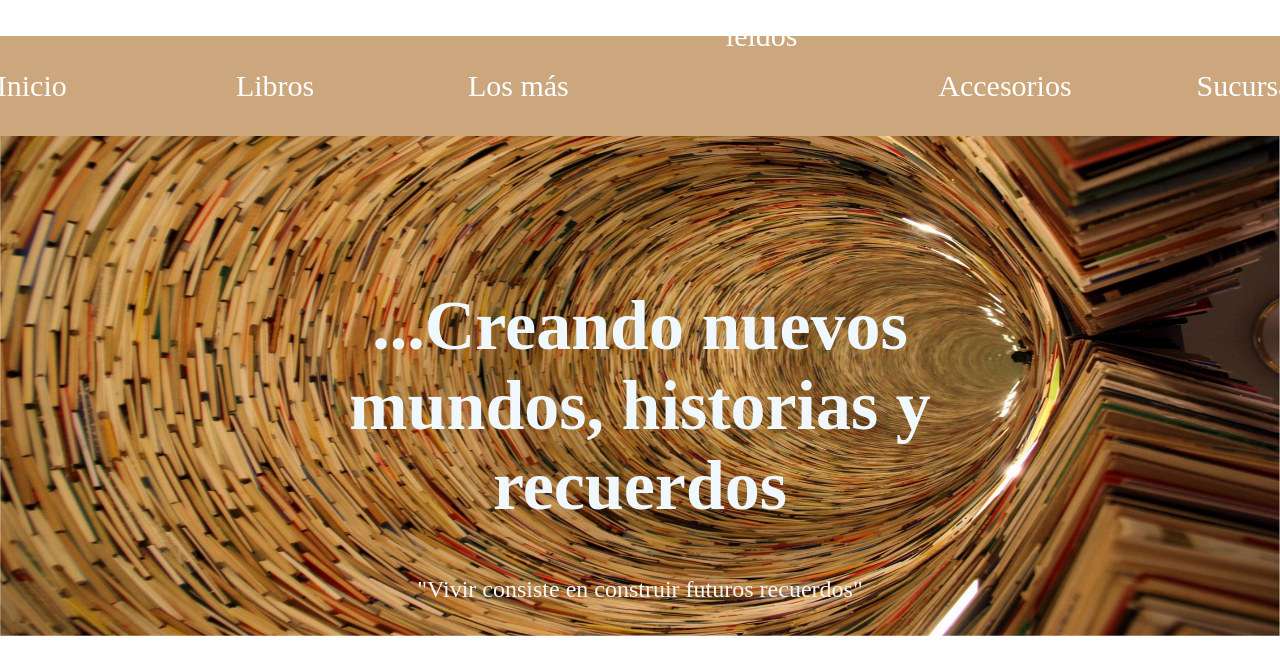
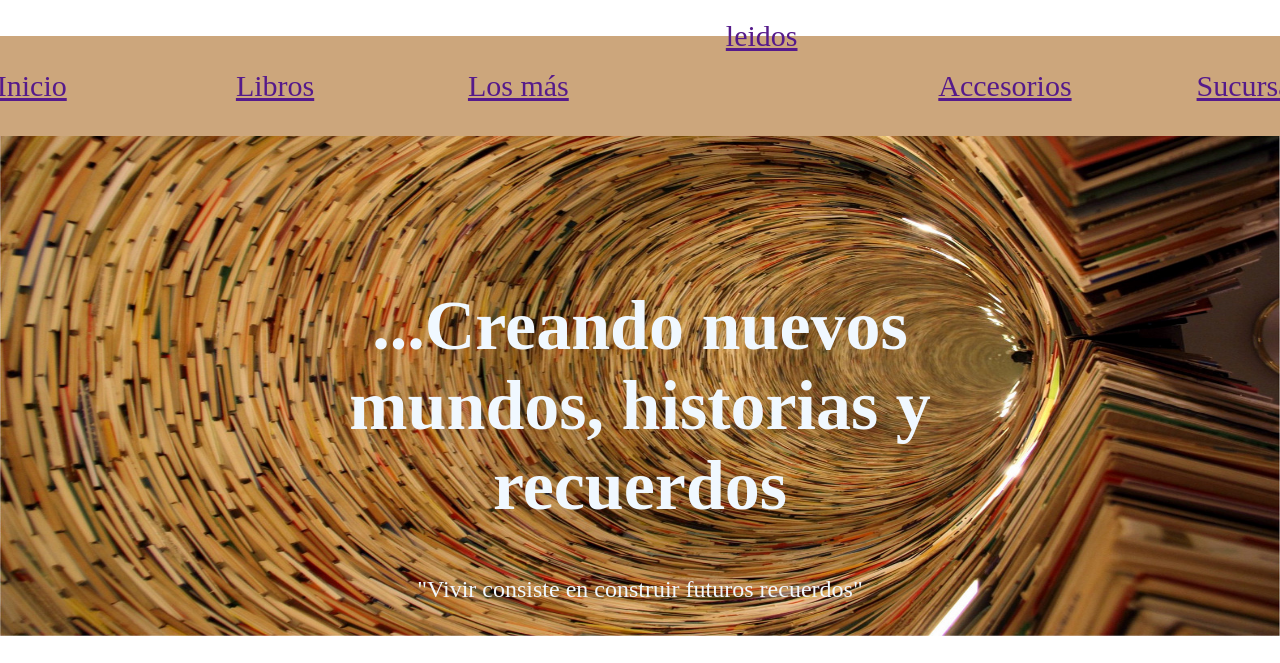
Before and after one commit to AlbertoRM1117/Proyecto-_final_desarrollo_web_pilares-, a plain HTML site: page Proyectofinal/index.html in a window 1280 px wide. Shown: the part 114-777 px from the top of the page. Drawn offline with Linux system fonts and the light colour scheme.

Commit message:
Update index.html

```diff
--- a/Proyectofinal/index.html
+++ b/Proyectofinal/index.html
@@ -35,18 +35,17 @@
 
             <div class="contenedor-nav">
 
-                    <div class="lista-nav">
+                     <div class="lista-nav">
                         <ul class="lista-col">
 
-                            <li class="item">Inicio</li>
-                            <li class="item1">Libros</li>
-                            <li class="item2">Los más leidos</li>
-                            <li class="item3">Accesorios</li>
-                            <li class="item4">Sucursal</li>
+                            <li class="item"><a href="">Inicio</a></li>
+                            <li class="item1"><a href="">Libros</a></li>
+                            <li class="item2"><a href="">Los más leidos</a></li>
+                            <li class="item3"><a href="">Accesorios</a></li>
+                            <li class="item4"><a href="">Sucursal</a></li>
 
                         </ul>
                     </div>
-
 
             </div>
             <div class="contenedor-texto-interior">
```
